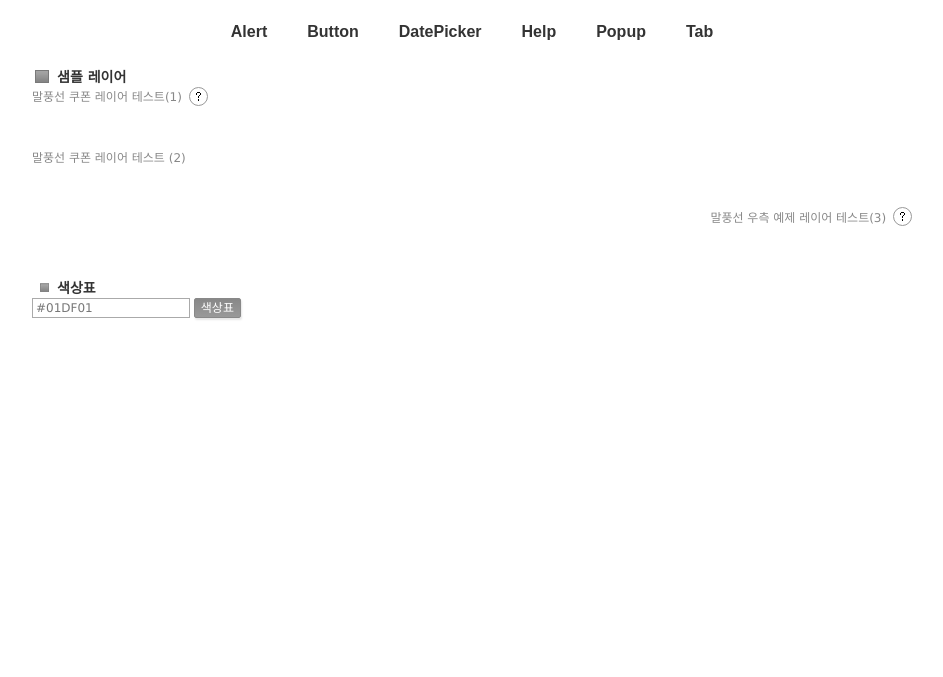
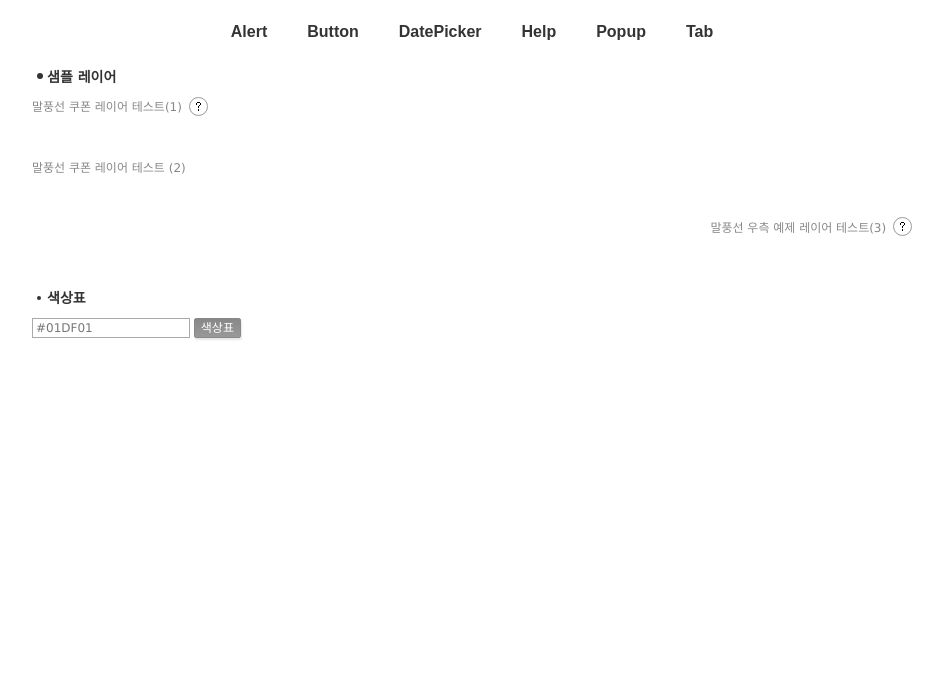
Before and after one commit to roptibug/roptibug.github.io, a website: page example/exampleHelp.html in a window 1280 px wide. Shown: the part 123-800 px from the top of the page, without its empty margins (168-1111 px from the left). Drawn offline with Linux system fonts and the light colour scheme.

Commit message:
Signed-off-by: jaeho <ohnae2@lfpartners.co.kr>

```diff
--- a/css/rbug/rbug.css
+++ b/css/rbug/rbug.css
@@ -92,13 +92,14 @@ ul.color li {width:10px; height:10px; float:left;}
 #container {width:100%; overflow:hidden; position:relative; box-sizing:border-box; min-height:700px;}
 
 #wrapper {padding:10px; box-sizing:border-box; overflow:hidden; position:relative; min-height:810px; width:900px; margin:0 auto;}
-#wrapper h2 {color:#333; padding:10px 0 0 25px; font-size:14px; background:url(/img/basic/dot_h2.gif) no-repeat 3px 13px;}
-#wrapper h3 {color:#333; padding:10px 0 0 25px; font-size:14px; background:url(/img/basic/dot_h3.gif) no-repeat 8px 15px;}
+#wrapper h2 {color:#333; padding:10px 0 10px 15px; font-size:14px; position:relative;}
+#wrapper h2:before {content:''; position:absolute; left:5px; top:16px; background:#333; width:6px; height:6px; border-radius:100%;}
+#wrapper h3 {color:#333; padding:10px 0 10px 15px; font-size:14px; position:relative;}
+#wrapper h3:before {content:''; position:absolute; left:5px; top:18px; background:#333; width:4px; height:4px; border-radius:100%;}
 #header {width:100%;}
 #header .wrap {width:100%; height:80px; position:relative;}
 #header h1 {text-align:center; padding:20px 0;}
 #header h1 img{width:100px;}
-
 
 #header ul {width:100%; clear:both; text-align:center;}
 #header ul li {display:inline-block; font-size:16px; color:#333; line-height:30px; font-weight:bold; font-family:arial;}
```
